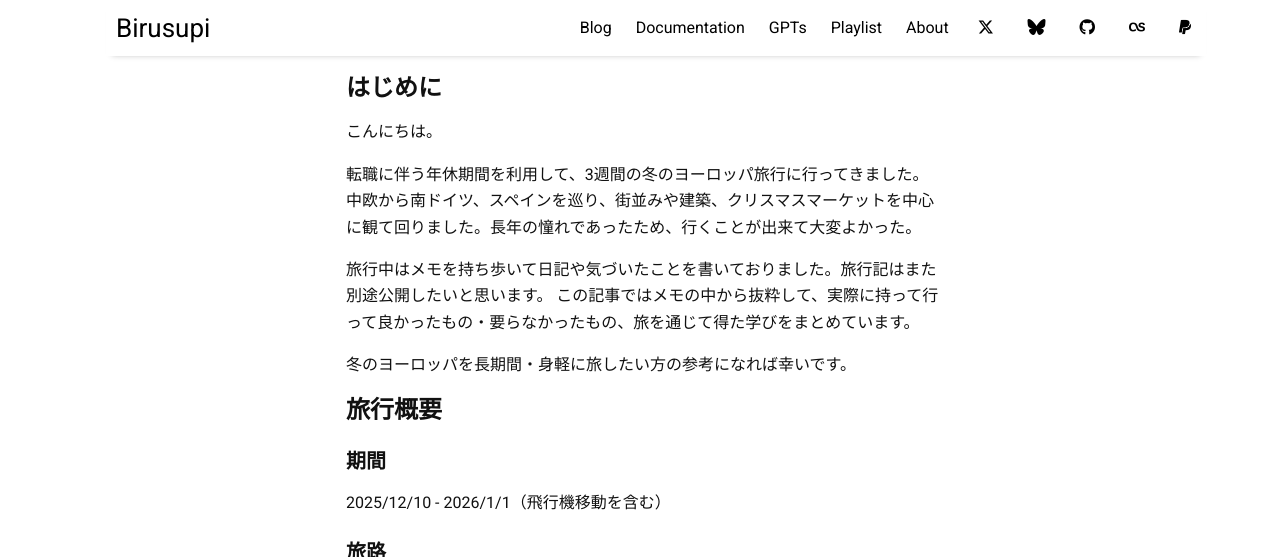
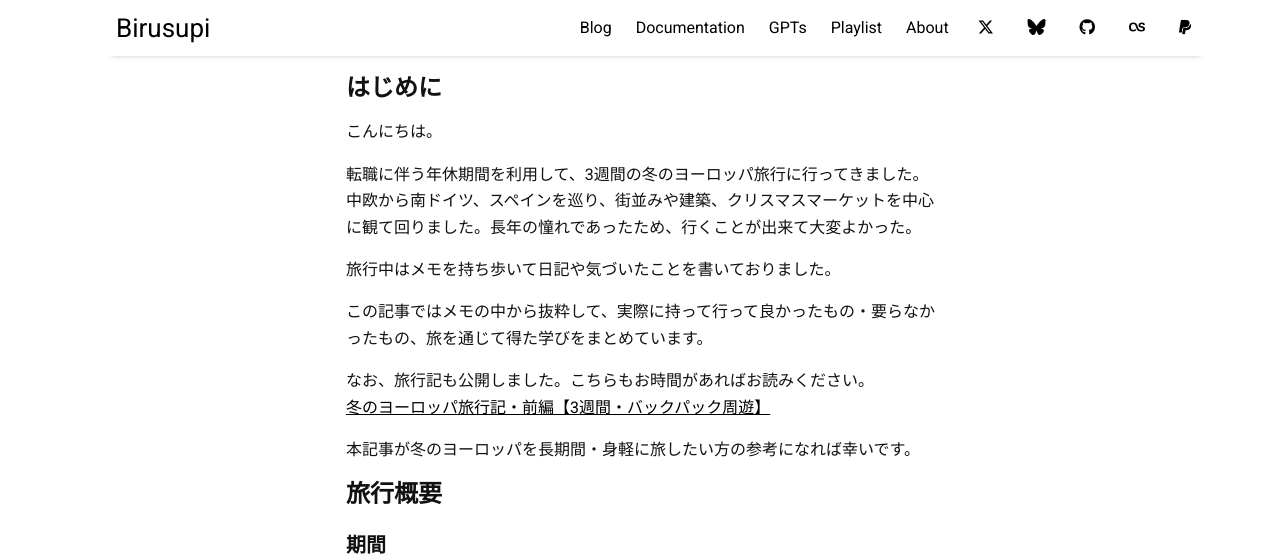
Before and after one commit to spira-unplugged/birusupi, a Jekyll site: the page built from _posts/2026-01-07-eurotrip.md, in a window 1280 px wide and 900 px high, scrolled down 1019 px, cut to the strip 0-557 px from the top of the window. Built offline with Jekyll 4.4.1, drawn with Linux system fonts in a browser that asks for light colours; comment, search, counter and statistics services are not loaded.

Commit message:
最終更新日を2026年1月26日に変更し、旅行記へのリンクを追加。文章を整理。

```diff
--- a/_posts/2026-01-07-eurotrip.md
+++ b/_posts/2026-01-07-eurotrip.md
@@ -18,10 +18,14 @@ last_modified_at: 2026-01-22 00:00:00 +0900
 転職に伴う年休期間を利用して、3週間の冬のヨーロッパ旅行に行ってきました。
 中欧から南ドイツ、スペインを巡り、街並みや建築、クリスマスマーケットを中心に観て回りました。長年の憧れであったため、行くことが出来て大変よかった。
 
-旅行中はメモを持ち歩いて日記や気づいたことを書いておりました。旅行記はまた別途公開したいと思います。
+旅行中はメモを持ち歩いて日記や気づいたことを書いておりました。
+
 この記事ではメモの中から抜粋して、実際に持って行って良かったもの・要らなかったもの、旅を通じて得た学びをまとめています。
 
-冬のヨーロッパを長期間・身軽に旅したい方の参考になれば幸いです。
+なお、旅行記も公開しました。こちらもお時間があればお読みください。
+[冬のヨーロッパ旅行記・前編【3週間・バックパック周遊】](https://spira-unplugged.github.io/birusupi/eurotrip_travelogue_1)
+
+本記事が冬のヨーロッパを長期間・身軽に旅したい方の参考になれば幸いです。
 
 ## 旅行概要
 
```
Also changed, not shown: other parts of _posts/2026-01-07-eurotrip.md (+1 -1 lines).
